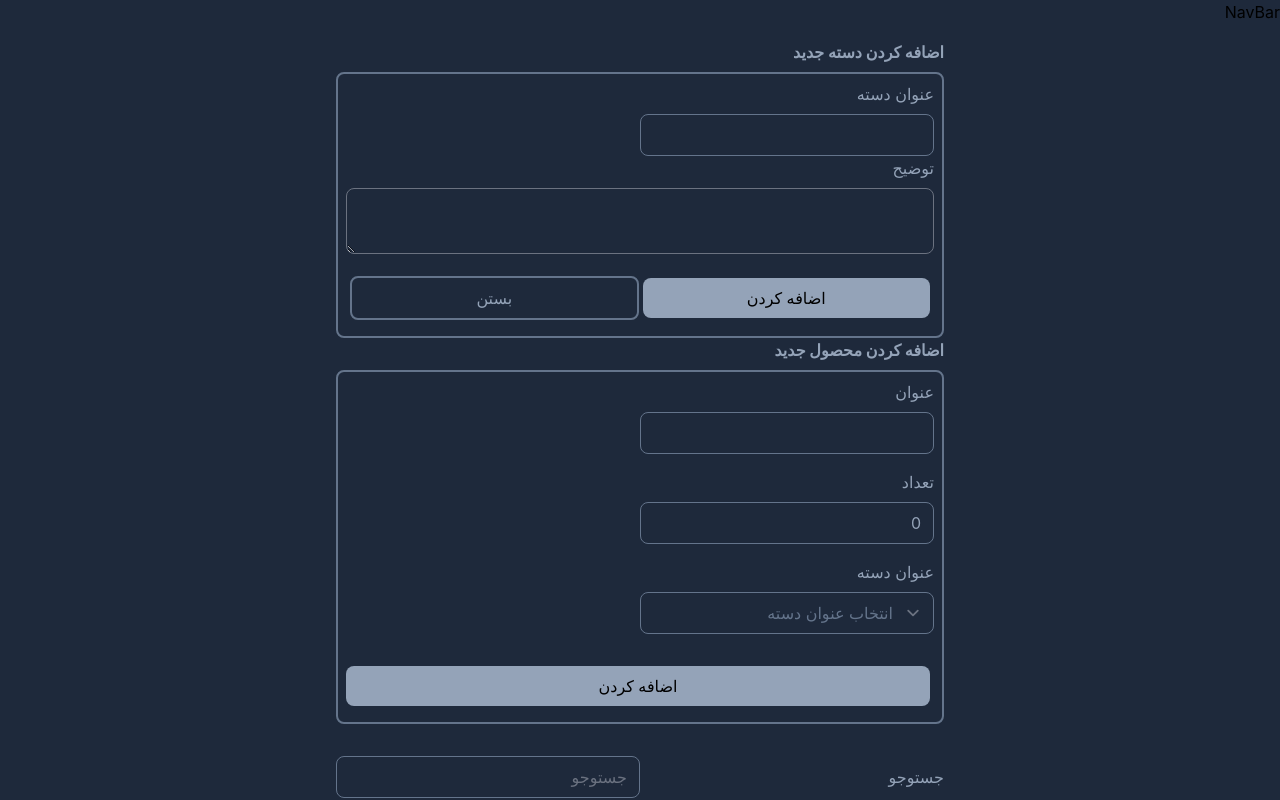
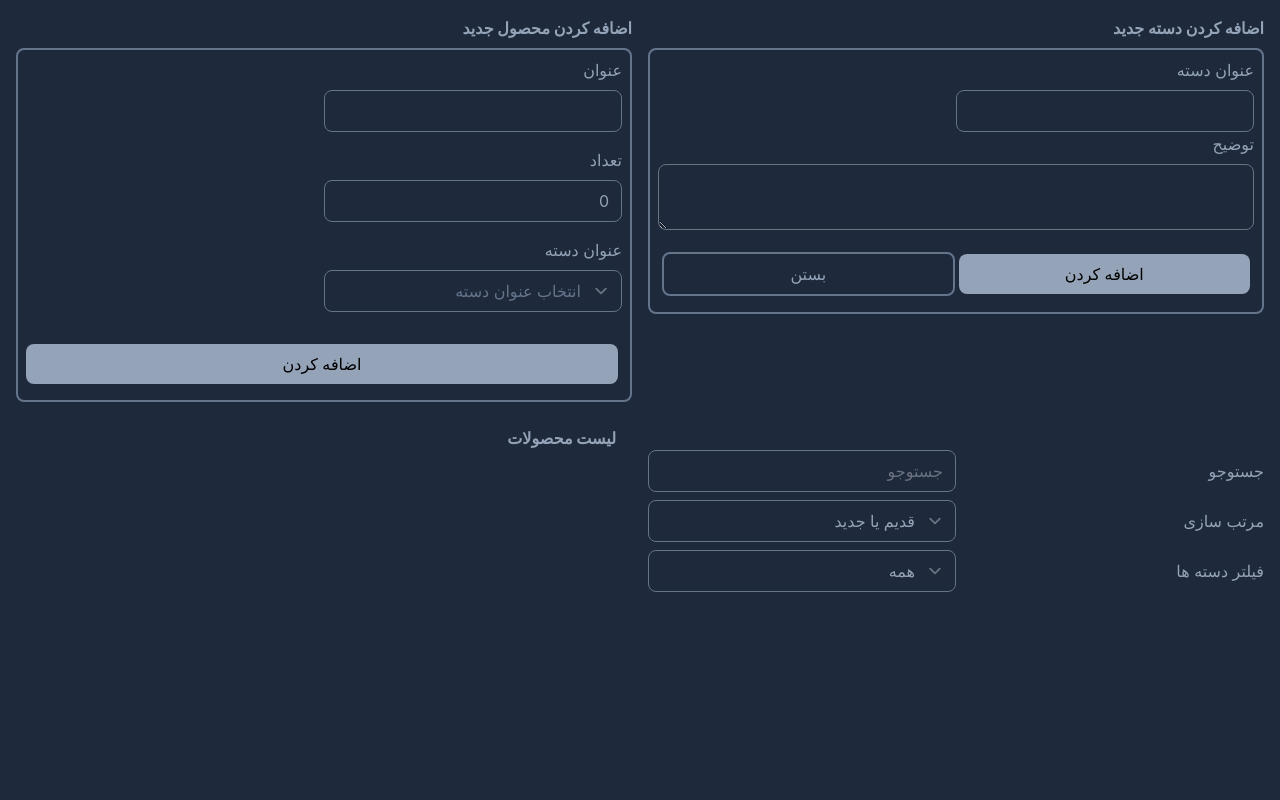
Before and after one commit to ZahraNejati79/inventory, a React (Create React App) app: page / in a window 1280 px wide. Shown: the top 800 px of the page. Built offline with nearby package versions, Linux system fonts and the light colour scheme.

Commit message:
react tostify

```diff
--- a/package.json
+++ b/package.json
@@ -11,6 +11,7 @@
     "react-icons": "^4.4.0",
     "react-scripts": "5.0.1",
     "react-select": "^5.4.0",
+    "react-toastify": "^9.0.8",
     "web-vitals": "^2.1.4"
   },
   "scripts": {
--- a/src/App.js
+++ b/src/App.js
@@ -1,8 +1,9 @@
 import { useEffect, useState } from "react";
+import { ToastContainer, toast } from "react-toastify";
+import "react-toastify/dist/ReactToastify.css";
 import "./App.css";
 import Categorys from "./components/Category";
 import Filter from "./components/Filter";
-import NavBar from "./components/NavBar";
 import ProductList from "./components/productList";
 import Products from "./components/Prosucts";
 
@@ -73,9 +74,13 @@ const App = () => {
   };
 
   return (
-    <div dir="rtl" className="w-screen min-h-screen container bg-slate-800 ">
-      <NavBar />
-      <div className="container max-w-screen-sm mx-auto p-4 h-1/2 ">
+    <>
+      <ToastContainer />
+      <div
+        dir="rtl"
+        className="container flex items-center justify-center dark:bg-slate-800 "
+      >
+        <div className="container lg:grid lg:grid-cols-2 lg:grid-rows-3 lg:gap-4 max-w-xl  md:max-w-7xl  p-4  ">
           <Categorys setCategories={setCategories} />
           <Products options={categories} setProductList={setProductList} />
           <Filter
@@ -92,8 +97,10 @@ const App = () => {
             setProductList={setProductList}
             categories={categories}
           />
+          <ToastContainer />
         </div>
       </div>
+    </>
   );
 };
 
--- a/src/components/Category.jsx
+++ b/src/components/Category.jsx
@@ -1,5 +1,6 @@
 import { useState } from "react";
-
+import { toast } from "react-toastify";
+import "react-toastify/dist/ReactToastify.css";
 const Categorys = ({ setCategories }) => {
   const [isShow, setIsShow] = useState(false);
   const [categoryFormData, setCategoryFormData] = useState({
@@ -19,6 +20,7 @@ const Categorys = ({ setCategories }) => {
       id: new Date().getTime(),
     };
     setCategories((prevState) => [...prevState, newCategory]);
+    toast.success("با موفقیت اضافه شد");
     setCategoryFormData({ title: "", description: "" });
   };
 
@@ -38,7 +40,7 @@ const Categorys = ({ setCategories }) => {
               <input
                 value={categoryFormData.title}
                 onChange={onChangeHandlerCategoryFormData}
-                className="bg-slate-800 text-slate-400 border-slate-500 w-1/2 rounded-lg "
+                className="bg-slate-800 appearance-none focus:outline-none  focus:border-gray-500 text-slate-400 border-slate-500 w-1/2 rounded-lg "
                 type="text"
                 id="title"
                 name="title"
--- a/src/components/Filter.jsx
+++ b/src/components/Filter.jsx
@@ -23,7 +23,7 @@ const Filter = ({
           value={search}
         />
       </div>
-      <div className="flex justify-between items-center w-full">
+      <div className="flex justify-between items-center w-full mb-2">
         <div className="text-slate-400">مرتب سازی</div>
         <select
           value={sort}
--- a/src/components/NavBar.jsx
+++ /dev/null
@@ -1,5 +0,0 @@
-const NavBar = () => {
-  return <div>NavBar</div>;
-};
-
-export default NavBar;
--- a/src/components/Prosucts.jsx
+++ b/src/components/Prosucts.jsx
@@ -1,5 +1,6 @@
 import { useState } from "react";
-
+import { toast } from "react-toastify";
+import "react-toastify/dist/ReactToastify.css";
 const Products = ({ options, setProductList }) => {
   const [productFormData, setProductFormData] = useState({
     title: "",
@@ -21,6 +22,7 @@ const Products = ({ options, setProductList }) => {
     };
     setProductList((prevState) => [...prevState, newProduct]);
     setProductFormData({ title: "", quantity: 0, categoryId: "" });
+    toast.success("با موفقیت اضافه شد");
   };
   return (
     <section>
```
Also changed, not shown: 1 other file (tests, documents, lock files or other folders). Lines whose indentation alone changed are shown as unchanged.
